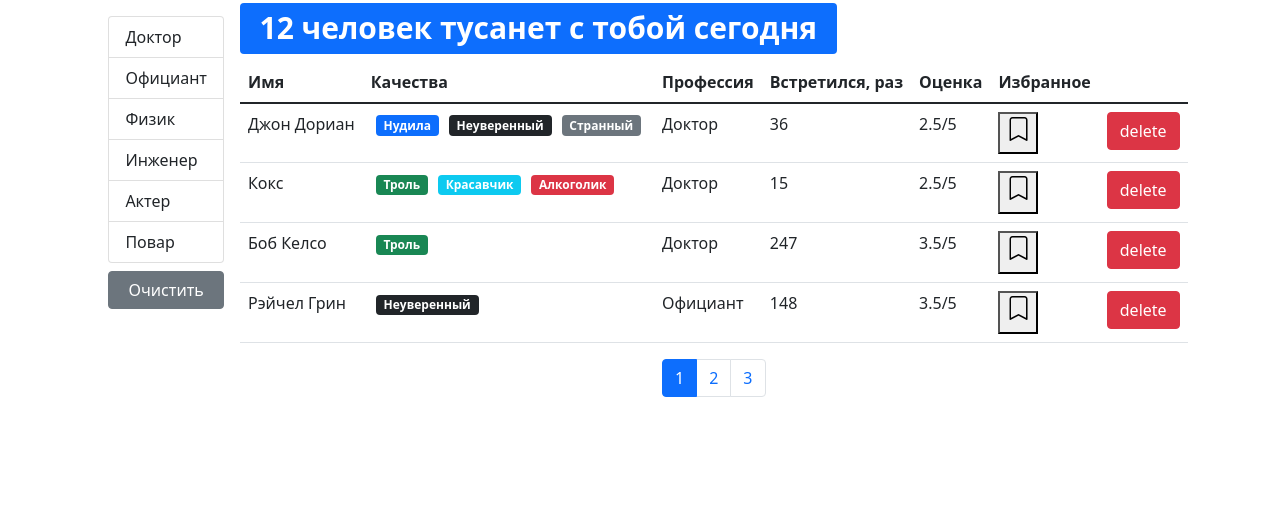
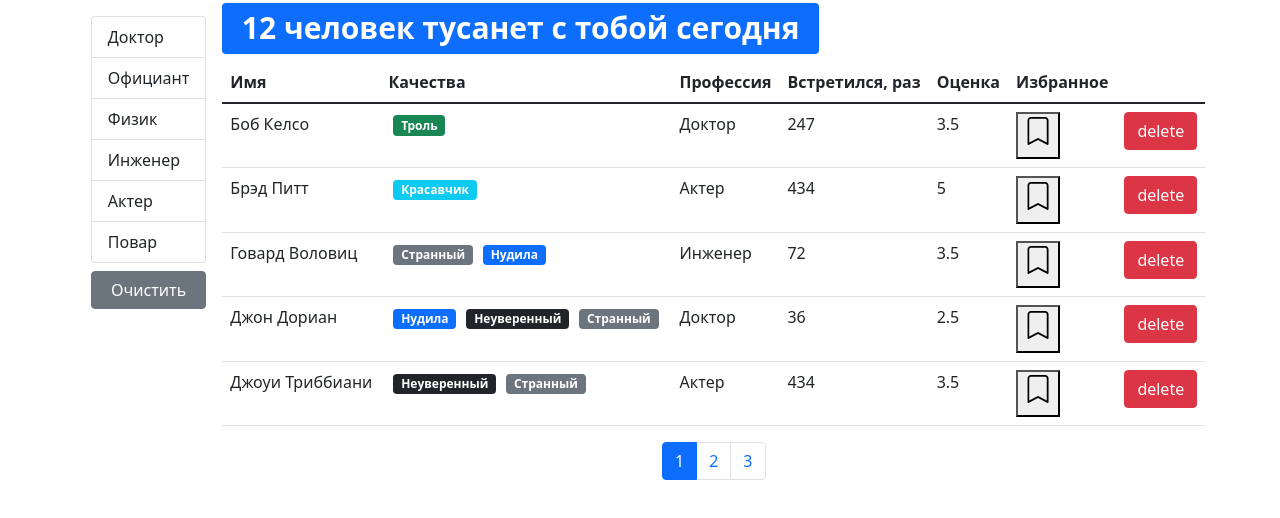
Before and after one commit to Nikit099/fast-company, a React (Create React App) app: page / in a window 1280 px wide. Shown: the top 518 px of the page. Built offline with nearby package versions, Linux system fonts and the light colour scheme.

Commit message:
made caret

```diff
--- a/src/app/App.jsx
+++ b/src/app/App.jsx
@@ -1,17 +1,12 @@
-import React, { useEffect, useState } from "react";
-import API from "./api/indeex";
+import React from "react";
 import Users from "./components/users";
 
 const App = () => {
-    const [users, setUsers] = useState(null);
-    useEffect(() => {
-        API.users.fetchAll().then((data) => setUsers(data));
-    }, []);
-    const handleDelete = (userId) => {
-        setUsers(users.filter((i) => i._id !== userId));
-    };
-
-    return <>{users && <Users users={users} handleDelete={handleDelete} />}</>;
+    return (
+        <>
+            <Users />
+        </>
+    );
 };
 
 export default App;
--- a/src/app/components/bookmark.jsx
+++ b/src/app/components/bookmark.jsx
@@ -1,26 +1,18 @@
-import React, { useState } from "react";
+import React from "react";
 import PropTypes from "prop-types";
 
-function Bookmark(props) {
-    const [bookmark, setBookmark] = useState(props.bookmark);
-    const handleBookmark = () => {
-        setBookmark(!bookmark);
-    };
+const BookMark = ({ status, ...rest }) => {
     return (
-        <button onClick={handleBookmark}>
-            {bookmark ? (
-                <h4>
-                    <i className="bi bi-bookmark-check"></i>
-                </h4>
-            ) : (
-                <h4>
-                    <i className="bi bi-bookmark"></i>
-                </h4>
-            )}
+        <button {...rest}>
+            <h3>
+                <i
+                    className={"bi bi-bookmark" + (status ? "-heart-fill" : "")}
+                ></i>
+            </h3>
         </button>
     );
-}
-Bookmark.propTypes = {
-    bookmark: PropTypes.bool.isRequired
 };
-export default Bookmark;
+BookMark.propTypes = {
+    status: PropTypes.bool.isRequired
+};
+export default BookMark;
--- /dev/null
+++ b/src/app/components/qualitiesList.jsx
@@ -0,0 +1,17 @@
+import React from "react";
+import PropTypes from "prop-types";
+import Qualitie from "./qualitie";
+
+function QualitiesList({ qualities }) {
+    return (
+        <>
+            {qualities.map((qual) => (
+                <Qualitie key={qual._id} {...qual} />
+            ))}
+        </>
+    );
+}
+QualitiesList.propTypes = {
+    qualities: PropTypes.array
+};
+export default QualitiesList;
--- /dev/null
+++ b/src/app/components/table.jsx
@@ -0,0 +1,25 @@
+import React from "react";
+import TableBody from "./tableBody";
+import TableHeader from "./tableHeader";
+import PropTypes from "prop-types";
+
+const Table = ({ onSort, selectedSort, columns, data, children }) => {
+    return (
+        <table className="table">
+            {children || (
+                <>
+                    <TableHeader {...{ onSort, selectedSort, columns }} />
+                    <TableBody {...{ columns, data }} />
+                </>
+            )}
+        </table>
+    );
+};
+Table.propTypes = {
+    onSort: PropTypes.func,
+    selectedSort: PropTypes.object,
+    columns: PropTypes.object,
+    data: PropTypes.array,
+    children: PropTypes.array
+};
+export default Table;
--- /dev/null
+++ b/src/app/components/tableBody.jsx
@@ -0,0 +1,31 @@
+import React from "react";
+import PropTypes from "prop-types";
+import _ from "lodash";
+function TableBody({ data, columns }) {
+    const renderContent = (item, column) => {
+        if (columns[column].component) {
+            const component = columns[column].component;
+            if (typeof component === "function") {
+                return component(item);
+            }
+            return component;
+        }
+        return _.get(item, columns[column].path);
+    };
+    return (
+        <tbody>
+            {data.map((item) => (
+                <tr key={item._id}>
+                    {Object.keys(columns).map((column) => (
+                        <td key={column}>{renderContent(item, column)}</td>
+                    ))}
+                </tr>
+            ))}
+        </tbody>
+    );
+}
+TableBody.propTypes = {
+    data: PropTypes.array.isRequired,
+    columns: PropTypes.object.isRequired
+};
+export default TableBody;
--- /dev/null
+++ b/src/app/components/tableHeader.jsx
@@ -0,0 +1,68 @@
+import React from "react";
+import PropTypes from "prop-types";
+
+function TableHeader({ onSort, selectedSort, columns, setColumns }) {
+    const handleSort = (item) => {
+        if (selectedSort.path === item) {
+            onSort((selectedSort) => ({
+                ...selectedSort,
+                order: selectedSort.order === "asc" ? "desc" : "asc"
+            }));
+        } else {
+            onSort({ path: item, order: "asc" });
+        }
+    };
+    const getNewColumn = (column) => {
+        if (column.caret === 0 || column.caret === 2) {
+            column.obj &&
+            setColumns((prev) => ({
+                ...prev,
+                [column.obj]: { ...column, caret: 1 }
+            }));
+        } else if (column.caret === 1) {
+            column.obj &&
+                setColumns((prev) => ({
+                    ...prev,
+                    [column.obj]: { ...column, caret: 2 }
+                }));
+        }
+    };
+    return (
+        <thead>
+            <tr>
+                {Object.keys(columns).map((column) => (
+                    <th
+                        key={column}
+                        onClick={
+                            columns[column].path
+                                ? () => {
+                                    Object.keys(columns).map((i) => (columns[i].obj && setColumns((prevState) => ({ ...prevState, [columns[i].obj]: { ...columns[i], caret: 0 } }))));
+                                    handleSort(columns[column].path);
+                                    getNewColumn(columns[column]);
+                                }
+                                : null
+                        }
+                        scope="col"
+                        {...{ role: columns[column].path && "button" }}
+                    >
+                        {columns[column].name}
+                        {columns[column].caret === 1 && (
+                            <i className="bi bi-caret-down-fill"></i>
+                        )}
+                        {columns[column].caret === 2 && (
+                            <i className="bi bi-caret-up-fill"></i>
+                        )}
+                    </th>
+                ))}
+            </tr>
+        </thead>
+    );
+}
+TableHeader.propTypes = {
+    onSort: PropTypes.func.isRequired,
+    selectedSort: PropTypes.object.isRequired,
+    columns: PropTypes.object.isRequired,
+    setColumns: PropTypes.func
+};
+
+export default TableHeader;
--- a/src/app/components/user.jsx
+++ /dev/null
@@ -1,43 +0,0 @@
-import React from "react";
-import Bookmark from "./bookmark";
-import Qualite from "./qualite";
-import PropTypes from "prop-types";
-
-const User = (props) => {
-    return (
-        <tr>
-            <td>{props.name}</td>
-            <td>
-                {props.qualities.map((qualite) => (
-                    <Qualite key={qualite._id} {...qualite} />
-                ))}
-            </td>
-            <td key={props.profession._id}>{props.profession.name}</td>
-            <td>{props.completedMeetings}</td>
-            <td>{props.rate}/5</td>
-            <td>
-                <Bookmark bookmark={props.bookmark} />
-            </td>
-            <td>
-                <button
-                    onClick={() => props.handleDelete(props._id)}
-                    type="button"
-                    className="btn btn-danger"
-                >
-                    delete
-                </button>
-            </td>
-        </tr>
-    );
-};
-User.propTypes = {
-    name: PropTypes.string.isRequired,
-    qualities: PropTypes.array.isRequired,
-    profession: PropTypes.object.isRequired,
-    completedMeetings: PropTypes.number.isRequired,
-    rate: PropTypes.number.isRequired,
-    bookmark: PropTypes.bool.isRequired,
-    handleDelete: PropTypes.func.isRequired,
-    _id: PropTypes.string.isRequired
-};
-export default User;
--- a/src/app/components/users.jsx
+++ b/src/app/components/users.jsx
@@ -1,20 +1,38 @@
 import React, { useState, useEffect } from "react";
 import Pagination from "./pagination";
-import User from "./user";
 import { paginate } from "../utils/paginate";
-import PropTypes from "prop-types";
 import GroupList from "./groupList";
 import API from "../api/indeex";
 import SearchStatus from "./searchStatus";
-const Users = ({ users, ...rest }) => {
+import UsersTable from "./usersTable";
+import _ from "lodash";
+const Users = () => {
     const [currentPage, setCurrentPage] = useState(1);
     const [professions, setProfessions] = useState();
     const [selectedProf, setSelectedProf] = useState();
-    const pageSize = 4;
+    const [sortBy, setSortBy] = useState({ path: "name", order: "asc" });
+    const [users, setUsers] = useState(null);
+    useEffect(() => {
+        API.users.fetchAll().then((data) => setUsers(data));
+    }, []);
+    const handleToggleBookMark = (id) => {
+        setUsers(
+            users.map((user) => {
+                if (user._id === id) {
+                    return { ...user, bookmark: !user.bookmark };
+                }
+                return user;
+            })
+        );
+    };
+    const handleDelete = (userId) => {
+        setUsers(users.filter((i) => i._id !== userId));
+    };
+    const pageSize = 5;
     useEffect(() => {
         API.professions.fetchAll().then((data) => setProfessions(data));
     }, []);
-
+    console.log(users);
     useEffect(() => {
         setCurrentPage(1);
     }, [selectedProf]);
@@ -24,10 +42,24 @@ const Users = ({ users, ...rest }) => {
     const handleProfessionSelect = (item) => {
         setSelectedProf(item);
     };
-
-    const filteredUsers = selectedProf ? users.filter(user => JSON.stringify(user.profession) === JSON.stringify(selectedProf)) : users;
+    const handleSort = (item) => {
+        setSortBy(item);
+    };
+    if (users) {
+        const filteredUsers = selectedProf
+            ? users.filter(
+                (user) =>
+                    JSON.stringify(user.profession) ===
+                      JSON.stringify(selectedProf)
+            )
+            : users;
         const count = filteredUsers.length;
-    const userCrop = paginate(filteredUsers, currentPage, pageSize);
+        const sortedUsers = _.orderBy(
+            filteredUsers,
+            [sortBy.path],
+            [sortBy.order]
+        );
+        const userCrop = paginate(sortedUsers, currentPage, pageSize);
         const clearFilter = () => {
             setSelectedProf();
         };
@@ -52,28 +84,13 @@ const Users = ({ users, ...rest }) => {
                     <SearchStatus length={count} />
 
                     {count > 0 && (
-                    <table className="table">
-                        <thead>
-                            <tr>
-                                <th scope="col">Имя</th>
-                                <th scope="col">Качества</th>
-                                <th scope="col">Профессия</th>
-                                <th scope="col">Встретился, раз</th>
-                                <th scope="col">Оценка</th>
-                                <th scope="col">Избранное</th>
-                                <th scope="col"></th>
-                            </tr>
-                        </thead>
-                        <tbody>
-                            {userCrop.map((user) => (
-                                <User
-                                    key={user._id}
-                                    {...user}
-                                    handleDelete={rest.handleDelete}
+                        <UsersTable
+                            onSort={handleSort}
+                            users={userCrop}
+                            onToggleBookMark={handleToggleBookMark}
+                            onDelete={handleDelete}
+                            selectedSort={sortBy}
                         />
-                            ))}
-                        </tbody>
-                    </table>
                     )}
                     <div className="d-flex justify-content-center">
                         <Pagination
@@ -86,8 +103,8 @@ const Users = ({ users, ...rest }) => {
                 </div>
             </div>
         );
+    }
+    return "loading";
 };
-Users.propTypes = {
-    users: PropTypes.array.isRequired
-};
+
 export default Users;
--- /dev/null
+++ b/src/app/components/usersTable.jsx
@@ -0,0 +1,84 @@
+import React, { useState } from "react";
+import PropTypes from "prop-types";
+import TableHeader from "./tableHeader";
+import TableBody from "./tableBody";
+import BookMark from "./bookmark";
+import QualitiesList from "./qualitiesList";
+import Table from "./table";
+
+function UsersTable({
+    users,
+    onSort,
+    selectedSort,
+    onToggleBookMark,
+    onDelete
+}) {
+    const [columns, setColumns] = useState({
+        name: {
+            path: "name",
+            name: "Имя",
+            caret: 0,
+            obj: "name"
+        },
+        qualities: {
+            name: "Качества",
+            component: (user) => <QualitiesList qualities={user.qualities} />
+        },
+        professions: {
+            path: "profession.name",
+            name: "Профессия",
+            caret: 0,
+            obj: "professions"
+        },
+        completedMeetings: {
+            path: "completedMeetings",
+            name: "Встретился, раз",
+            caret: 0,
+            obj: "completedMeetings"
+        },
+        rate: {
+            path: "rate",
+            name: "Оценка",
+            caret: 0,
+            obj: "rate"
+        },
+        bookmark: {
+            path: "bookmark",
+            name: "Избранное",
+            obj: "bookmark",
+            caret: 0,
+            component: (user) => (
+                <BookMark
+                    status={user.bookmark}
+                    onClick={() => onToggleBookMark(user._id)}
+                />
+            )
+        },
+        delete: {
+            component: (user) => (
+                <button
+                    onClick={() => {
+                        onDelete(user._id);
+                    }}
+                    className="btn btn-danger"
+                >
+                    delete
+                </button>
+            )
+        }
+    });
+    return (
+        <Table>
+            <TableHeader {...{ onSort, selectedSort, columns, setColumns }} />
+            <TableBody {...{ columns, data: users }} />
+        </Table>
+    );
+}
+UsersTable.propTypes = {
+    users: PropTypes.array.isRequired,
+    onSort: PropTypes.func.isRequired,
+    selectedSort: PropTypes.object.isRequired,
+    onToggleBookMark: PropTypes.func.isRequired,
+    onDelete: PropTypes.func.isRequired
+};
+export default UsersTable;
```
Also changed, not shown: src/app/components/qualitie.jsx (renamed from src/app/components/qualite.jsx, +3 -4 lines). Lines whose indentation alone changed are shown as unchanged.
